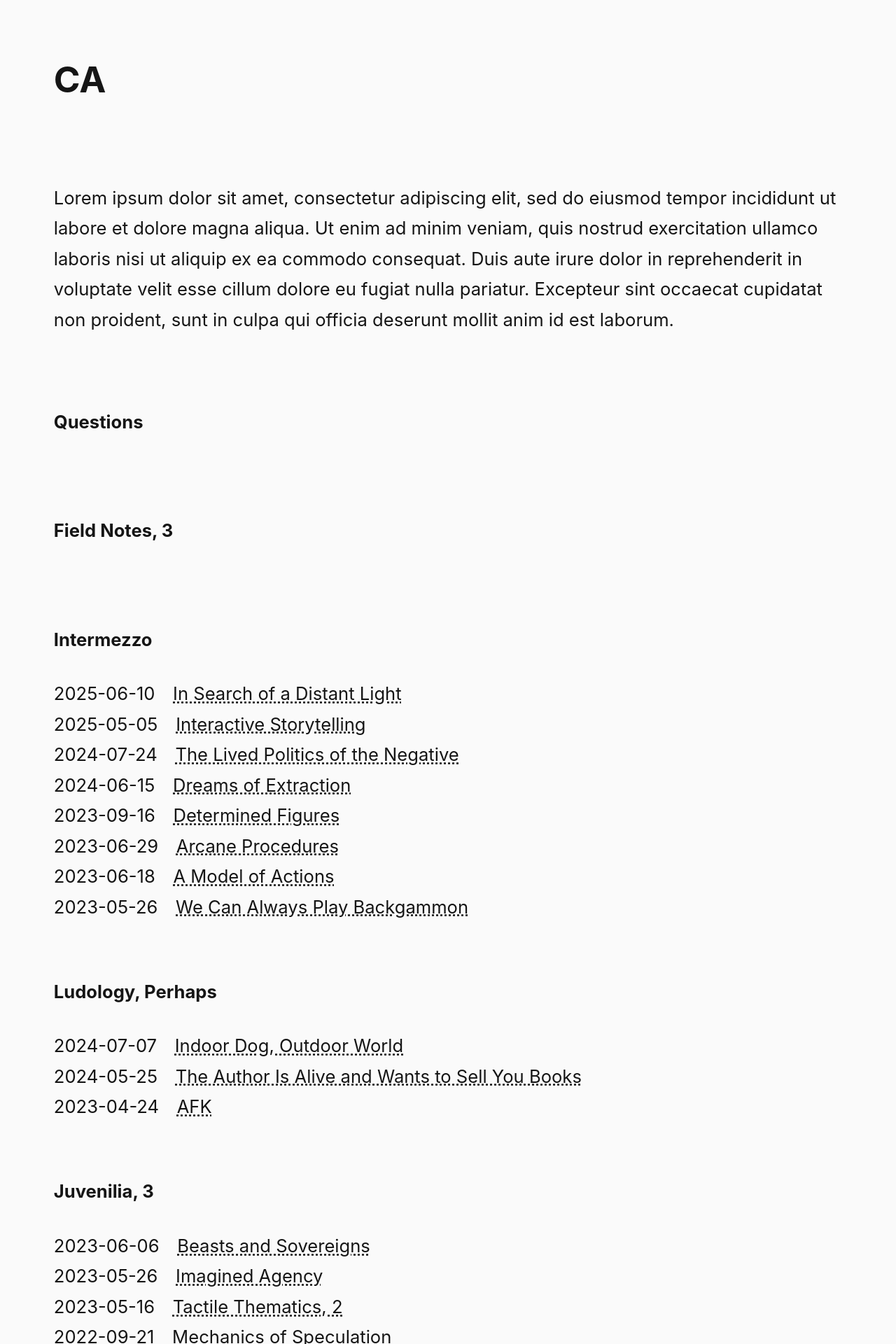
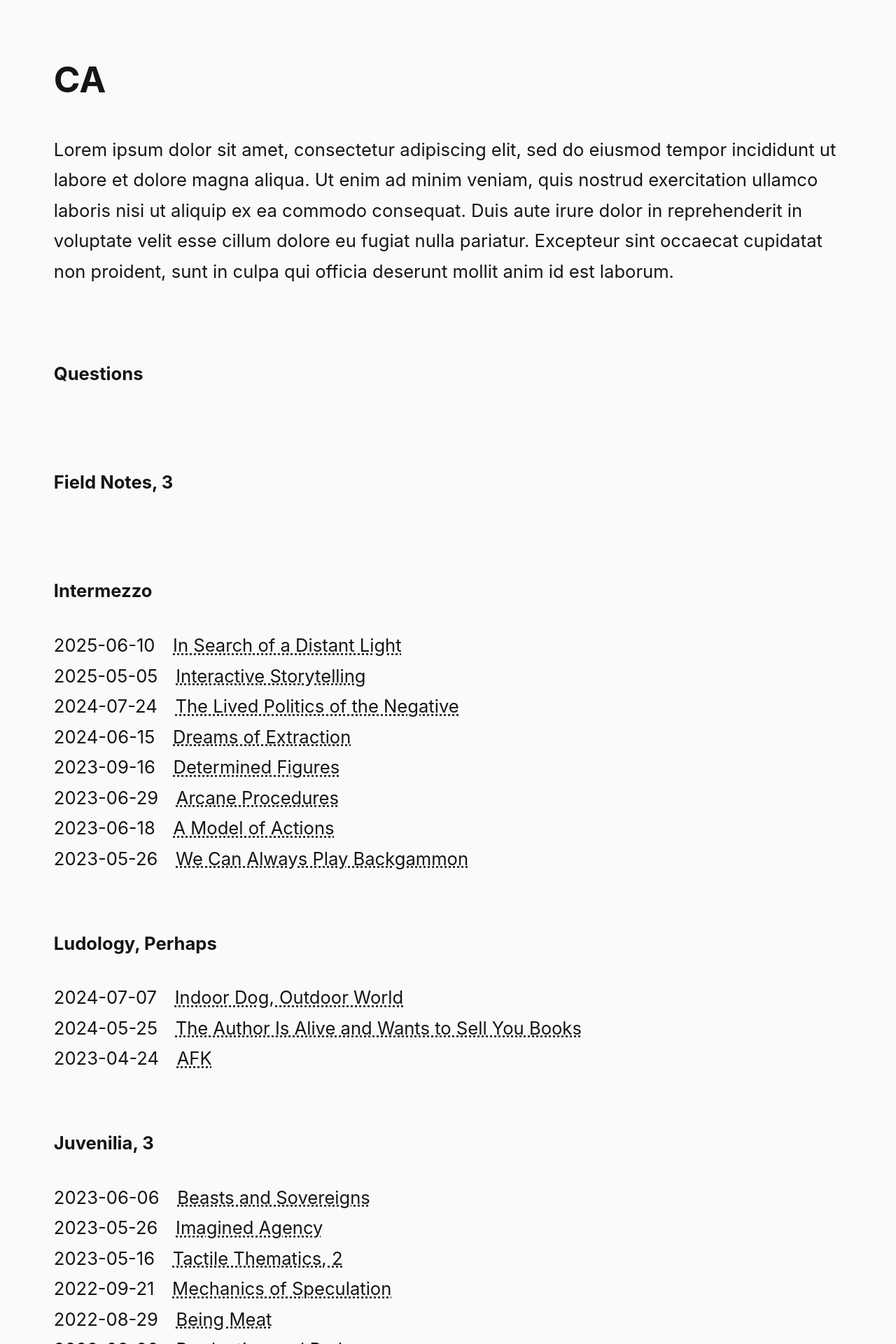
Before and after one commit to steinea/ca, a Jekyll site: the page built from index.html, in a window 1280 px wide. Shown: the top 1920 px of the page at 70% size. Built offline with Jekyll 4.4.1, drawn with Linux system fonts in a browser that asks for light colours.

Commit message:
Add conditional formatting

```diff
--- a/_layouts/default.html
+++ b/_layouts/default.html
@@ -61,7 +61,7 @@
     <!-- Page Content -->
     <div id="content" class="e-content">
 
-      <br>
+      {% if page.category contains "post" %}<br>{% endif %}
 
       {{ content }}
 
```
